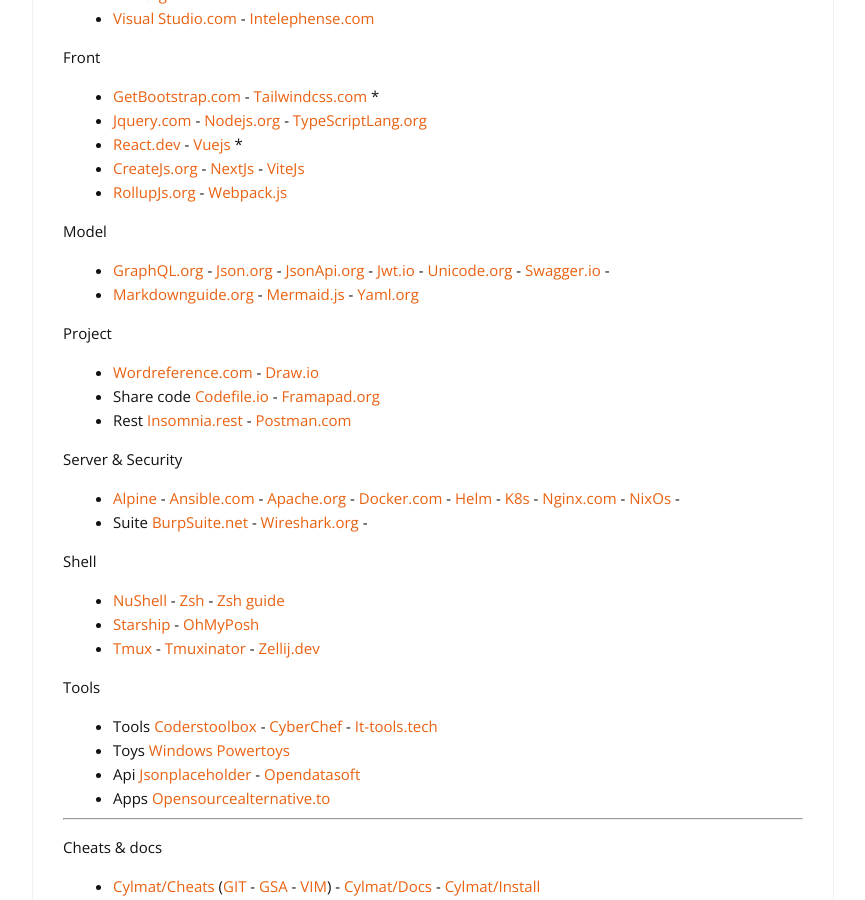
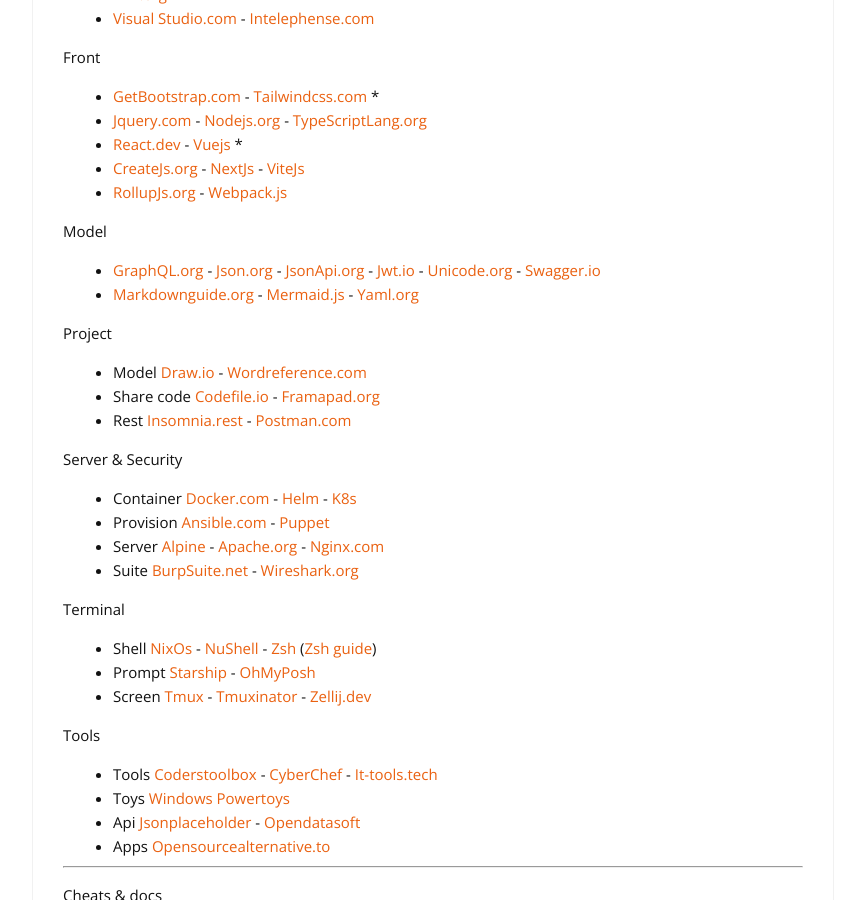
Before and after one commit to cylmat/cylmat.github.io, a Jekyll site: the page built from _pages/USEFUL.md, in a window 1280 px wide and 900 px high, scrolled down 2250 px. Shown: the whole window, without its empty margins (207-1072 px from the left). Built offline with Jekyll 4.4.1, drawn with Linux system fonts in a browser that asks for light colours; nearby versions of some CDN libraries.

Commit message:
Update USEFUL.md

```diff
--- a/_pages/USEFUL.md
+++ b/_pages/USEFUL.md
@@ -104,22 +104,24 @@
 * [RollupJs.org](https://rollupjs.org) - [Webpack.js](https://webpack.js.org)
 
 Model
-* [GraphQL.org](https://graphql.org) - [Json.org](https://www.json.org) - [JsonApi.org](https://jsonapi.org) - [Jwt.io](https://jwt.io) - [Unicode.org](https://home.unicode.org) - [Swagger.io](https://swagger.io) -
+* [GraphQL.org](https://graphql.org) - [Json.org](https://www.json.org) - [JsonApi.org](https://jsonapi.org) - [Jwt.io](https://jwt.io) - [Unicode.org](https://home.unicode.org) - [Swagger.io](https://swagger.io)
 * [Markdownguide.org](https://www.markdownguide.org) - [Mermaid.js](https://mermaid.js.org) - [Yaml.org](https://yaml.org)
 
 Project
-- [Wordreference.com](https://www.wordreference.com/fr) - [Draw.io](https://draw.io)
+- Model [Draw.io](https://draw.io) - [Wordreference.com](https://www.wordreference.com/fr)
 - Share code [Codefile.io](https://codefile.io) - [Framapad.org](https://hebdo.framapad.org)
 - Rest [Insomnia.rest](https://insomnia.rest) - [Postman.com](https://www.postman.com)
 
 Server & Security
-* [Alpine](https://www.alpinelinux.org) - [Ansible.com](https://www.ansible.com) - [Apache.org](https://httpd.apache.org) - [Docker.com](https://docs.docker.com) - [Helm](https://helm.sh) - [K8s](https://kubernetes.io) - [Nginx.com](https://docs.nginx.com) - [NixOs](https://nixos.org) -
-* Suite [BurpSuite.net](https://portswigger.net/burp) - [Wireshark.org](https://www.wireshark.org) -
+* Container [Docker.com](https://docs.docker.com) - [Helm](https://helm.sh) - [K8s](https://kubernetes.io)
+* Provision [Ansible.com](https://www.ansible.com) - [Puppet](https://www.puppet.com)
+* Server [Alpine](https://www.alpinelinux.org) - [Apache.org](https://httpd.apache.org) - [Nginx.com](https://docs.nginx.com)
+* Suite [BurpSuite.net](https://portswigger.net/burp) - [Wireshark.org](https://www.wireshark.org)
 
-Shell
-* [NuShell](https://nushell.sh) - [Zsh](https://zsh.sourceforge.io/Doc) - [Zsh guide](https://zsh.sourceforge.io/Guide)
-* [Starship](https://starship.rs) - [OhMyPosh](https://ohmyposh.dev)
-* [Tmux](https://doc.ubuntu-fr.org/tmux) - [Tmuxinator](https://github.com/tmuxinator/tmuxinator) - [Zellij.dev](https://zellij.dev)
+Terminal
+* Shell [NixOs](https://nixos.org) - [NuShell](https://nushell.sh) - [Zsh](https://zsh.sourceforge.io/Doc) ([Zsh guide](https://zsh.sourceforge.io/Guide))
+* Prompt [Starship](https://starship.rs) - [OhMyPosh](https://ohmyposh.dev)
+* Screen [Tmux](https://doc.ubuntu-fr.org/tmux) - [Tmuxinator](https://github.com/tmuxinator/tmuxinator) - [Zellij.dev](https://zellij.dev)
 
 Tools
 * Tools [Coderstoolbox](https://coderstoolbox.online) - [CyberChef](https://gchq.github.io/CyberChef) - [It-tools.tech](https://it-tools.tech)
```
